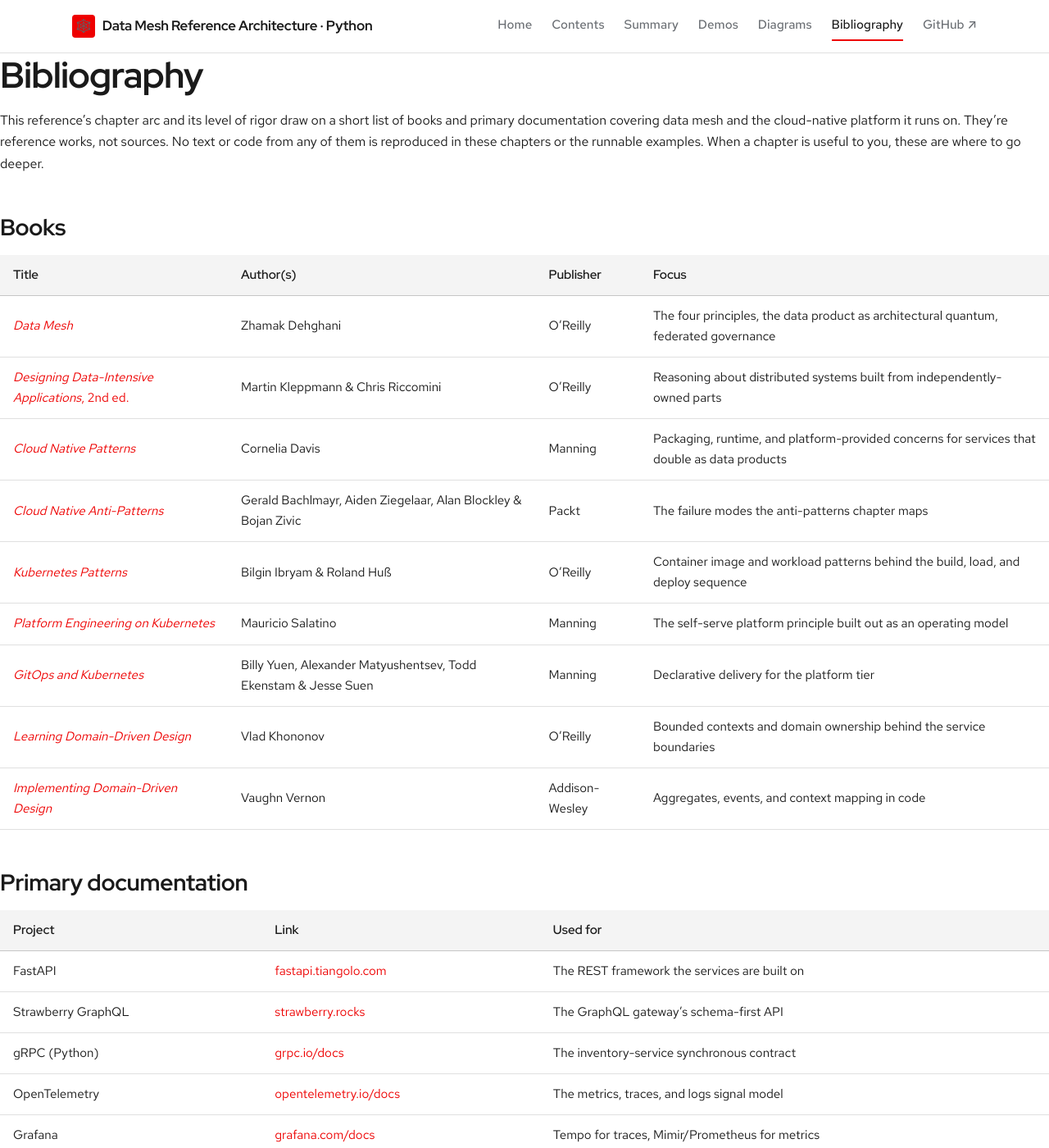
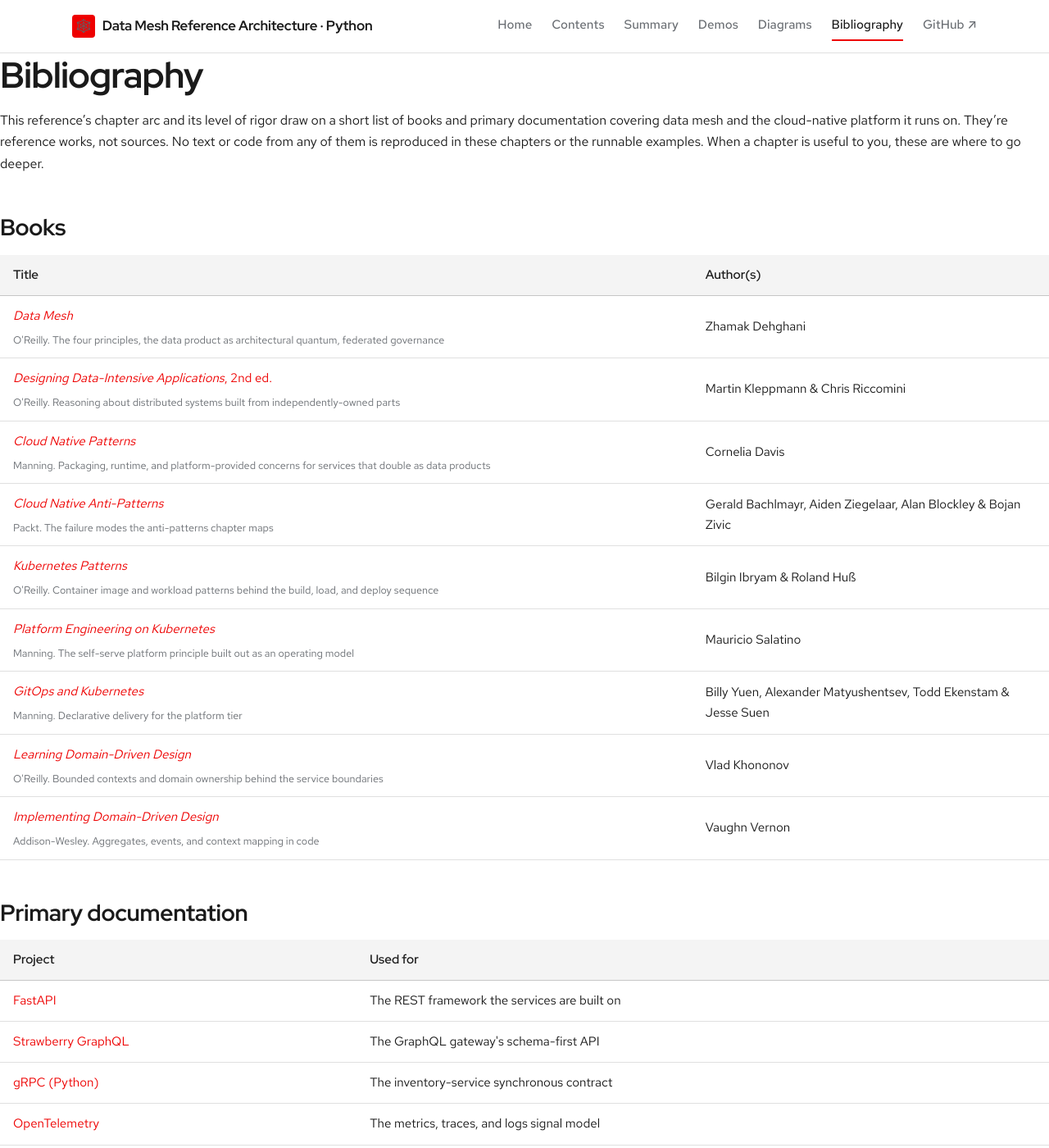
Before and after one commit to patterncatalyst/datamesh-reference-arch-python, a Jekyll site: the page built from bibliography.md, in a window 1280 px wide and 1400 px high. Shown: the whole window at 82% size. Built offline with Jekyll 4.4.1, drawn with Linux system fonts in a browser that asks for light colours; some web fonts are replaced; some of the changed text lies outside the part shown.

Commit message:
site: bibliography tables with explicit column widths (#27)
Markdown tables with five or six columns on the narrow page split into equal fixed columns, so titles, years and ISBNs wrapped mid-word. The tables are now HTML with colgroup widths: books keep Title, Author(s) and Year, with publisher and focus on a small line under the title; tables with a Link column link the first column instead.

```diff
--- a/assets/css/site.css
+++ b/assets/css/site.css
@@ -755,3 +755,9 @@
   pre { background: #f4f4f4; color: #000; border: 1px solid #ccc; }
   a { color: #000; text-decoration: underline; }
 }
+
+/* Bibliography: explicit column widths (colgroup) keep long titles and focus text readable */
+table.bib { table-layout: fixed; width: 100%; }
+table.bib td small { display: block; margin-top: .5rem; color: var(--ink-muted, #6a6e73); line-height: 1.45; }
+table.bib--books td:last-child { white-space: nowrap; }
+table.bib :is(th, td) code { white-space: normal; overflow-wrap: anywhere; }
--- a/bibliography.md
+++ b/bibliography.md
@@ -15,35 +15,43 @@
 
 ## Books
 
-| Title | Author(s) | Publisher | Focus |
-|---|---|---|---|
-| [*Data Mesh*](https://www.oreilly.com/library/view/data-mesh/9781492092384/) | Zhamak Dehghani | O'Reilly | The four principles, the data product as architectural quantum, federated governance |
-| [*Designing Data-Intensive Applications*, 2nd ed.](https://www.oreilly.com/library/view/designing-data-intensive-applications/9781098119058/) | Martin Kleppmann & Chris Riccomini | O'Reilly | Reasoning about distributed systems built from independently-owned parts |
-| [*Cloud Native Patterns*](https://www.manning.com/books/cloud-native-patterns) | Cornelia Davis | Manning | Packaging, runtime, and platform-provided concerns for services that double as data products |
-| [*Cloud Native Anti-Patterns*](https://www.packtpub.com/en-us/product/cloud-native-anti-patterns-9781836200581) | Gerald Bachlmayr, Aiden Ziegelaar, Alan Blockley & Bojan Zivic | Packt | The failure modes the anti-patterns chapter maps |
-| [*Kubernetes Patterns*](https://www.oreilly.com/library/view/-/9781098131678/) | Bilgin Ibryam & Roland Huß | O'Reilly | Container image and workload patterns behind the build, load, and deploy sequence |
-| [*Platform Engineering on Kubernetes*](https://www.manning.com/books/platform-engineering-on-kubernetes) | Mauricio Salatino | Manning | The self-serve platform principle built out as an operating model |
-| [*GitOps and Kubernetes*](https://www.manning.com/books/gitops-and-kubernetes) | Billy Yuen, Alexander Matyushentsev, Todd Ekenstam & Jesse Suen | Manning | Declarative delivery for the platform tier |
-| [*Learning Domain-Driven Design*](https://www.oreilly.com/library/view/learning-domain-driven-design/9781098100124/) | Vlad Khononov | O'Reilly | Bounded contexts and domain ownership behind the service boundaries |
-| [*Implementing Domain-Driven Design*](https://www.informit.com/store/implementing-domain-driven-design-9780133039894) | Vaughn Vernon | Addison-Wesley | Aggregates, events, and context mapping in code |
+<table class="bib">
+  <colgroup><col style="width:66%"><col style="width:34%"></colgroup>
+  <thead><tr><th>Title</th><th>Author(s)</th></tr></thead>
+  <tbody>
+    <tr><td><a href="https://www.oreilly.com/library/view/data-mesh/9781492092384/" rel="noopener"><em>Data Mesh</em></a><br><small>O'Reilly. The four principles, the data product as architectural quantum, federated governance</small></td><td>Zhamak Dehghani</td></tr>
+    <tr><td><a href="https://www.oreilly.com/library/view/designing-data-intensive-applications/9781098119058/" rel="noopener"><em>Designing Data-Intensive Applications</em>, 2nd ed.</a><br><small>O'Reilly. Reasoning about distributed systems built from independently-owned parts</small></td><td>Martin Kleppmann &amp; Chris Riccomini</td></tr>
+    <tr><td><a href="https://www.manning.com/books/cloud-native-patterns" rel="noopener"><em>Cloud Native Patterns</em></a><br><small>Manning. Packaging, runtime, and platform-provided concerns for services that double as data products</small></td><td>Cornelia Davis</td></tr>
+    <tr><td><a href="https://www.packtpub.com/en-us/product/cloud-native-anti-patterns-9781836200581" rel="noopener"><em>Cloud Native Anti-Patterns</em></a><br><small>Packt. The failure modes the anti-patterns chapter maps</small></td><td>Gerald Bachlmayr, Aiden Ziegelaar, Alan Blockley &amp; Bojan Zivic</td></tr>
+    <tr><td><a href="https://www.oreilly.com/library/view/-/9781098131678/" rel="noopener"><em>Kubernetes Patterns</em></a><br><small>O'Reilly. Container image and workload patterns behind the build, load, and deploy sequence</small></td><td>Bilgin Ibryam &amp; Roland Huß</td></tr>
+    <tr><td><a href="https://www.manning.com/books/platform-engineering-on-kubernetes" rel="noopener"><em>Platform Engineering on Kubernetes</em></a><br><small>Manning. The self-serve platform principle built out as an operating model</small></td><td>Mauricio Salatino</td></tr>
+    <tr><td><a href="https://www.manning.com/books/gitops-and-kubernetes" rel="noopener"><em>GitOps and Kubernetes</em></a><br><small>Manning. Declarative delivery for the platform tier</small></td><td>Billy Yuen, Alexander Matyushentsev, Todd Ekenstam &amp; Jesse Suen</td></tr>
+    <tr><td><a href="https://www.oreilly.com/library/view/learning-domain-driven-design/9781098100124/" rel="noopener"><em>Learning Domain-Driven Design</em></a><br><small>O'Reilly. Bounded contexts and domain ownership behind the service boundaries</small></td><td>Vlad Khononov</td></tr>
+    <tr><td><a href="https://www.informit.com/store/implementing-domain-driven-design-9780133039894" rel="noopener"><em>Implementing Domain-Driven Design</em></a><br><small>Addison-Wesley. Aggregates, events, and context mapping in code</small></td><td>Vaughn Vernon</td></tr>
+  </tbody>
+</table>
 
 ## Primary documentation
 
-| Project | Link | Used for |
-|---|---|---|
-| FastAPI | [fastapi.tiangolo.com](https://fastapi.tiangolo.com/) | The REST framework the services are built on |
-| Strawberry GraphQL | [strawberry.rocks](https://strawberry.rocks/) | The GraphQL gateway's schema-first API |
-| gRPC (Python) | [grpc.io/docs](https://grpc.io/docs/languages/python/) | The inventory-service synchronous contract |
-| OpenTelemetry | [opentelemetry.io/docs](https://opentelemetry.io/docs/) | The metrics, traces, and logs signal model |
-| Grafana | [grafana.com/docs](https://grafana.com/docs/) | Tempo for traces, Mimir/Prometheus for metrics |
-| Apicurio Registry | [apicur.io/registry/docs](https://www.apicur.io/registry/docs/) | The schema registry for Avro contracts |
-| OpenMetadata | [docs.open-metadata.org](https://docs.open-metadata.org/) | The catalog, discovery, and lineage |
-| Istio | [istio.io/latest/docs](https://istio.io/latest/docs/) | The service mesh, mTLS, and progressive delivery |
-| KEDA | [keda.sh/docs](https://keda.sh/docs/) | Event-driven and lag-based autoscaling |
-| Strimzi | [strimzi.io/docs](https://strimzi.io/docs/) | The Kafka operator for the async backbone |
-| Kubernetes | [kubernetes.io/docs](https://kubernetes.io/docs/) | Namespaces, RBAC, CRDs, admission control |
-| minikube | [minikube.sigs.k8s.io/docs](https://minikube.sigs.k8s.io/docs/) | The local cluster, docker driver, containerd runtime |
-| OpenShift Local (CRC) | [crc.dev](https://crc.dev/) | The OpenShift appendix |
+<table class="bib">
+  <colgroup><col style="width:34%"><col style="width:66%"></colgroup>
+  <thead><tr><th>Project</th><th>Used for</th></tr></thead>
+  <tbody>
+    <tr><td><a href="https://fastapi.tiangolo.com/" rel="noopener">FastAPI</a></td><td>The REST framework the services are built on</td></tr>
+    <tr><td><a href="https://strawberry.rocks/" rel="noopener">Strawberry GraphQL</a></td><td>The GraphQL gateway's schema-first API</td></tr>
+    <tr><td><a href="https://grpc.io/docs/languages/python/" rel="noopener">gRPC (Python)</a></td><td>The inventory-service synchronous contract</td></tr>
+    <tr><td><a href="https://opentelemetry.io/docs/" rel="noopener">OpenTelemetry</a></td><td>The metrics, traces, and logs signal model</td></tr>
+    <tr><td><a href="https://grafana.com/docs/" rel="noopener">Grafana</a></td><td>Tempo for traces, Mimir/Prometheus for metrics</td></tr>
+    <tr><td><a href="https://www.apicur.io/registry/docs/" rel="noopener">Apicurio Registry</a></td><td>The schema registry for Avro contracts</td></tr>
+    <tr><td><a href="https://docs.open-metadata.org/" rel="noopener">OpenMetadata</a></td><td>The catalog, discovery, and lineage</td></tr>
+    <tr><td><a href="https://istio.io/latest/docs/" rel="noopener">Istio</a></td><td>The service mesh, mTLS, and progressive delivery</td></tr>
+    <tr><td><a href="https://keda.sh/docs/" rel="noopener">KEDA</a></td><td>Event-driven and lag-based autoscaling</td></tr>
+    <tr><td><a href="https://strimzi.io/docs/" rel="noopener">Strimzi</a></td><td>The Kafka operator for the async backbone</td></tr>
+    <tr><td><a href="https://kubernetes.io/docs/" rel="noopener">Kubernetes</a></td><td>Namespaces, RBAC, CRDs, admission control</td></tr>
+    <tr><td><a href="https://minikube.sigs.k8s.io/docs/" rel="noopener">minikube</a></td><td>The local cluster, docker driver, containerd runtime</td></tr>
+    <tr><td><a href="https://crc.dev/" rel="noopener">OpenShift Local (CRC)</a></td><td>The OpenShift appendix</td></tr>
+  </tbody>
+</table>
 
 These titles inform this site's coverage and rigor only. Nothing in these chapters
 or the runnable examples copies text or code from them.
```
